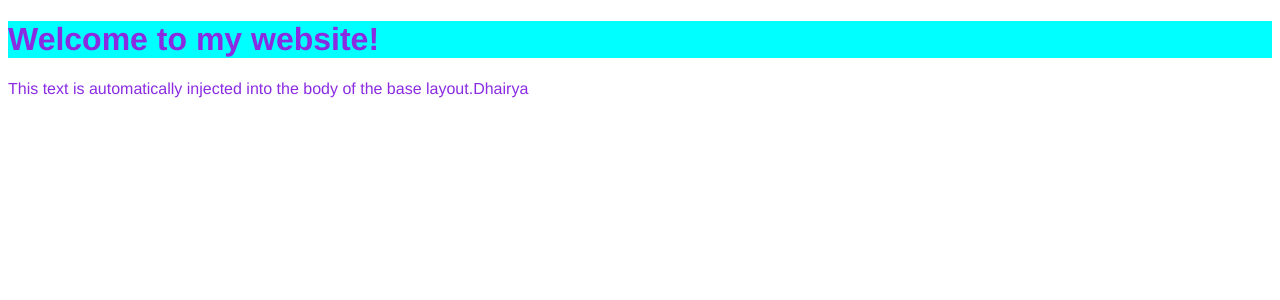
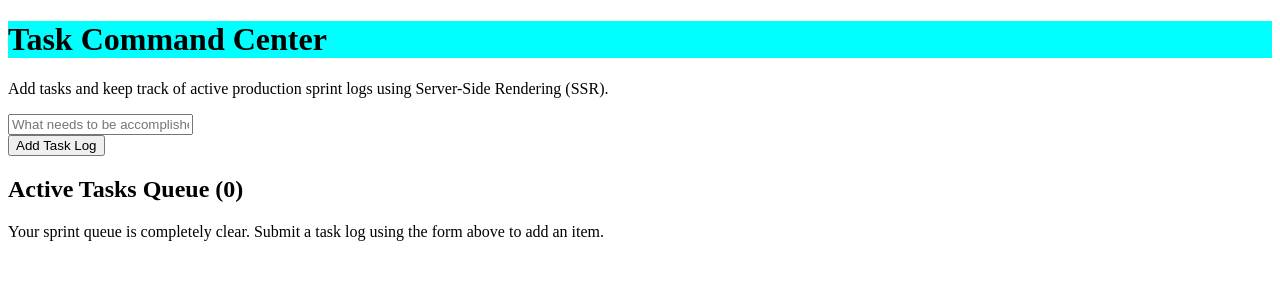
Before and after one commit to dhairya98/flask-tut, a Flask app: page / in a window 1280 px wide. Shown: the top 300 px of the page. Run offline with Flask 3, Linux system fonts and the light colour scheme; parts of the project's set-up code (start-up, migrations or seed data) failed here and were passed over.

Commit message:
feat: GET and POST

```diff
--- a/app.py
+++ b/app.py
@@ -1,20 +1,36 @@
-from flask import Flask, render_template, url_for
+from flask import Flask, render_template, url_for, request, redirect
 from flask_sqlalchemy import SQLAlchemy
+from datetime import datetime
 
 app = Flask(__name__)
 app.config['SQLALCHEMY_DATABASE_URI']='sqlite:///test.db'
 db=SQLAlchemy(app)
 
-class Todo(db.model):
+class Todo(db.Model):
     id=db.Column(db.Integer, primary_key=True)
     content = db.Column(db.String(200), nullable=False)
     completed = db.Column(db.Integer, default=0)
     date_created = db.Column(db.DateTime, default=datetime.utcnow)
 
-@app.route('/')
+@app.route('/', methods=['GET', 'POST'])
 def index():
     # return "Hello, World"
-    return render_template('index.html', name='Dhairya')
+    if request.method == 'POST':
+        # Get from HTML name='content'
+        task_content = request.form['content']
+        # Build model
+        new_task = Todo(content=task_content)
+        try:
+            db.session.add(new_task)
+            db.session.commit()
+            return redirect('/')
+        except Exception as e:
+            return f"There was an issue adding your task: {e}"
+    else:
+        # Fetch from dB
+        tasks = Todo.query.order_by(Todo.date_created).all()
+        return render_template('index.html', tasks=tasks)
+    # return render_template('index.html', name='Dhairya')
 
 if __name__ == '__main__':
     app.run(debug=True)
--- a/static/main.css
+++ b/static/main.css
@@ -1,6 +1,6 @@
 *{
-    font-family: 'Franklin Gothic Medium', 'Arial Narrow', Arial, sans-serif;
-    color: blueviolet;
+    /* font-family: 'Franklin Gothic Medium', 'Arial Narrow', Arial, sans-serif; */
+    /* color: blueviolet; */
 }
 
 h1 {
--- a/templates/index.html
+++ b/templates/index.html
@@ -1,10 +1,56 @@
-{% extends 'base.html' %}
-
-{% block head %}
-    <title>Home Page</title>
-{% endblock %}
+{% extends "base.html" %}
 
 {% block content %}
-    <h1>Welcome to my website!</h1>
-    <p>This text is automatically injected into the body of the base layout.{{name}}</p>
+<div class="max-w-3xl mx-auto py-12 px-4">
+
+    <!-- Dashboard Header -->
+    <div class="border-b border-slate-800 pb-6 mb-8">
+        <h1 class="text-3xl font-extrabold text-white tracking-tight">Task Command Center</h1>
+        <p class="mt-2 text-sm text-slate-400">Add tasks and keep track of active production sprint logs using Server-Side Rendering (SSR).</p>
+    </div>
+
+    <!-- Interactive Form Input Layer (POST Request Trigger) -->
+    <div class="bg-slate-900 border border-slate-800 p-6 rounded-2xl mb-8 shadow-xl">
+        <form method="POST" class="flex flex-col sm:flex-row items-center gap-3">
+            <div class="w-full relative">
+                <!-- IMPORTANT: name="content" must match your request.form.get('content') line in Python -->
+                <input type="text" name="content" id="content" autocomplete="off" required
+                       class="w-full bg-slate-950 border border-slate-800 rounded-xl px-4 py-3.5 text-sm text-slate-100 placeholder-slate-500 focus:outline-none focus:border-indigo-500 transition-colors"
+                       placeholder="What needs to be accomplished today?">
+            </div>
+            <button type="submit"
+                    class="w-full sm:w-auto bg-indigo-600 hover:bg-indigo-700 text-white text-xs font-semibold px-6 py-4 rounded-xl transition-all shadow-lg shadow-indigo-600/20 whitespace-nowrap">
+                Add Task Log
+            </button>
+        </form>
+    </div>
+
+    <!-- Active Database Records Listing Panel (GET Request Render) -->
+    <div class="space-y-3">
+        <h2 class="text-xs font-bold text-slate-400 uppercase tracking-widest mb-4">Active Tasks Queue ({{ tasks|length }})</h2>
+
+        {% for task in tasks %}
+            <!-- Single Task Record Container Row -->
+            <div class="bg-slate-900 border border-slate-800/60 rounded-xl p-4 flex items-center justify-between gap-4 hover:border-slate-700 transition-colors">
+                <div class="flex flex-col min-w-0">
+                    <p class="text-sm font-medium text-slate-200 break-words">{{ task.content }}</p>
+                    <span class="text-[10px] text-slate-500 font-mono mt-1">
+                        Logged: {{ task.date_created.strftime('%b %d, %Y • %H:%M') }}
+                    </span>
+                </div>
+
+                <!-- Status Tracking Flag Tag -->
+                <span class="bg-slate-950 text-slate-400 text-[10px] font-mono px-2.5 py-1 rounded-md border border-slate-800 whitespace-nowrap">
+                    ID: #{{ task.id }}
+                </span>
+            </div>
+        {% else %}
+            <!-- Jinja2 Fallback Container State if Table Array is completely empty -->
+            <div class="border border-dashed border-slate-800 rounded-xl p-12 text-center bg-slate-900/10">
+                <p class="text-sm text-slate-500">Your sprint queue is completely clear. Submit a task log using the form above to add an item.</p>
+            </div>
+        {% endfor %}
+    </div>
+
+</div>
 {% endblock %}
```
